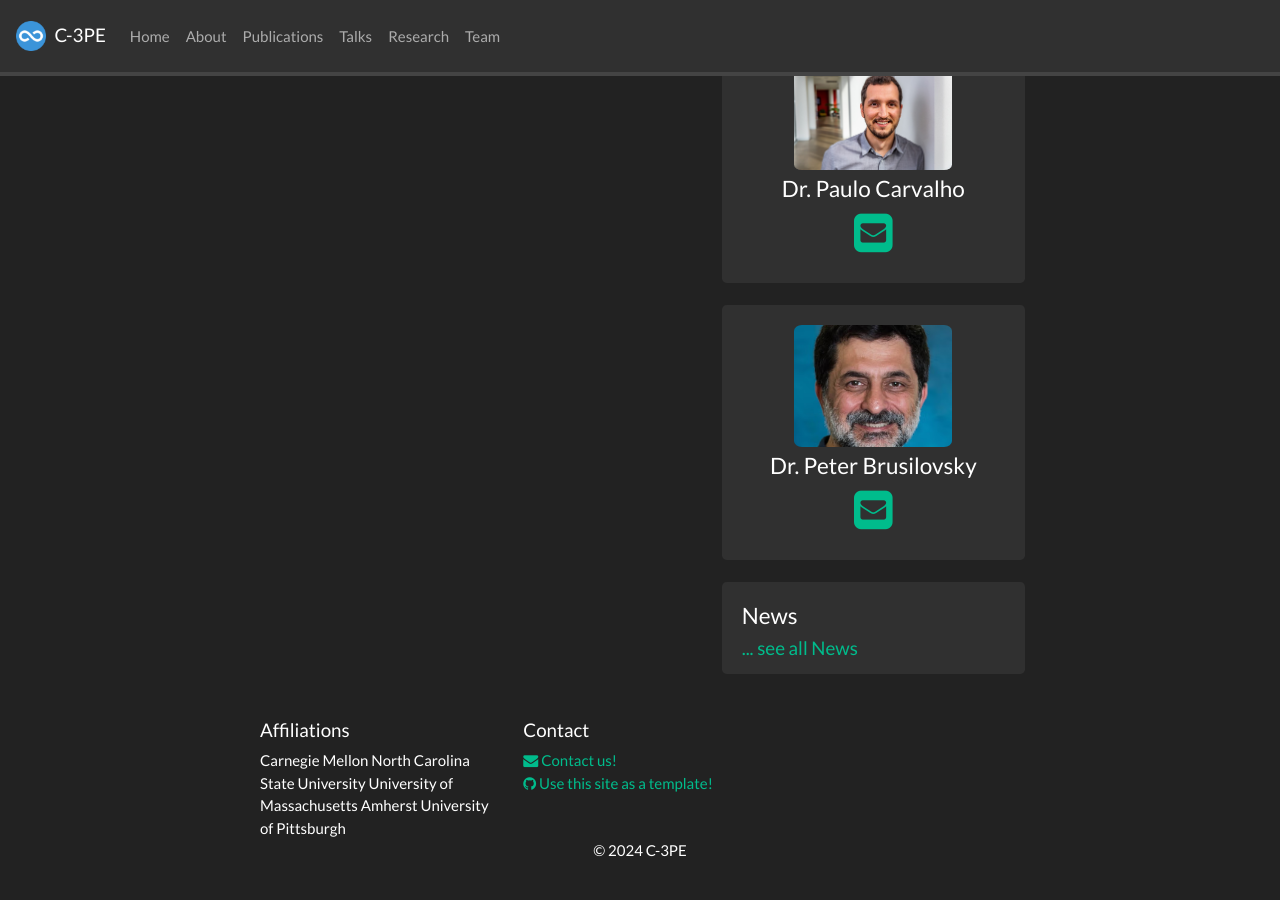
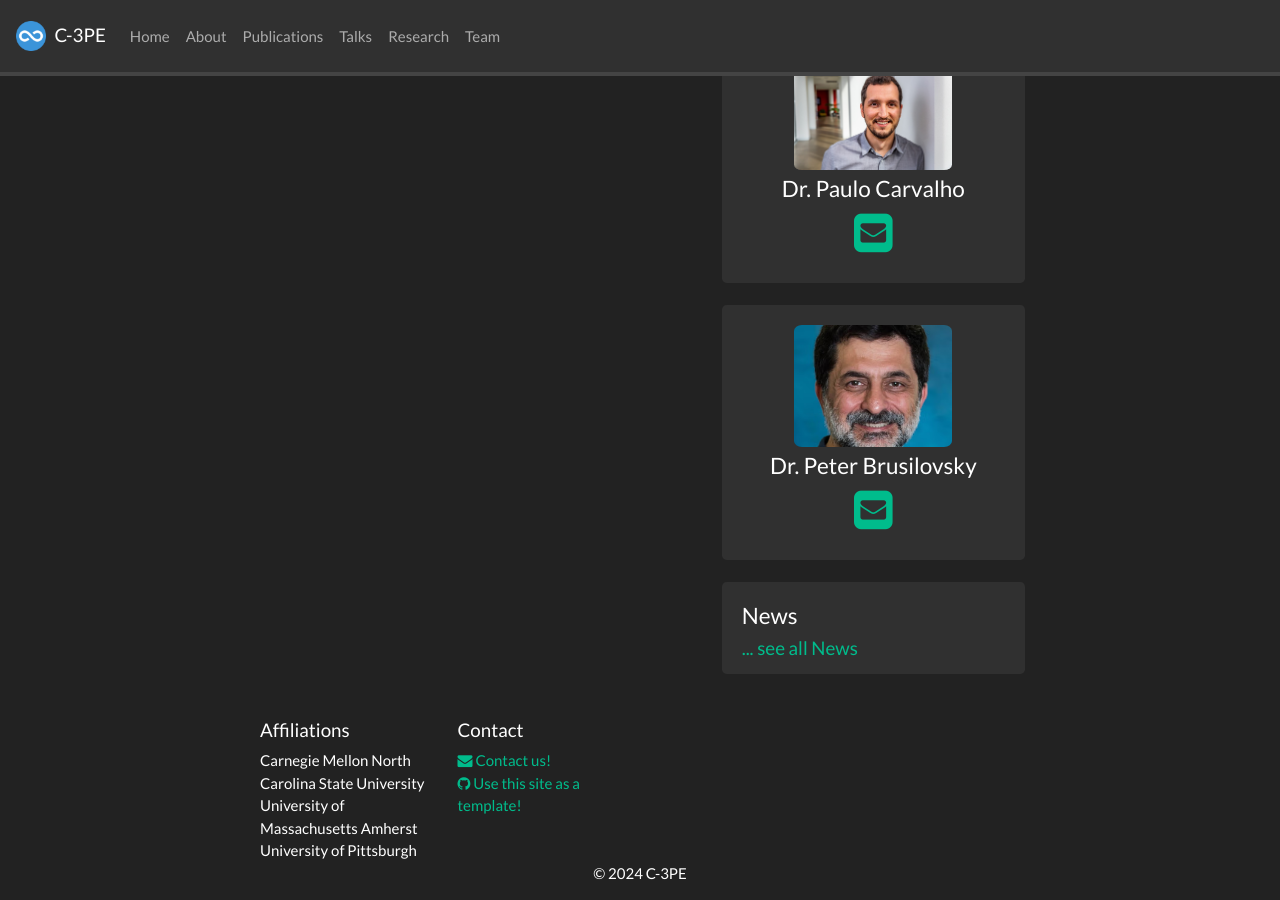
Before and after one commit to C-3PE/c-3pe.github.io, a Jekyll site: the page built from _pages/home.md, in a window 1280 px wide and 900 px high, scrolled down 667 px. Built offline with Jekyll 4.4.1, drawn with Linux system fonts in a browser that asks for light colours; nearby versions of some CDN libraries; a style sheet for code colours, icons or effects is not loaded; before the commit the page ends 1545 px from its top, so only the background shows below that.

Commit message:
Fix footer spacing

```diff
--- a/_includes/footer.html
+++ b/_includes/footer.html
@@ -3,7 +3,7 @@
 <div class="container-footer">
   <div class="panel-footer">
 	  <div class="row">
-		<div class="col-sm-4">
+		<div class="col-sm-3">
 		    <h5>Affiliations</h5>
 			{% assign affs = site.data.pi | map: "affiliation" | sort %}
             {% for aff in affs %}
@@ -11,7 +11,7 @@
 			{% endfor %}
 		</div>
 
-		<div class="col-sm-4">
+		<div class="col-sm-3">
 		    <h5>Contact</h5>
 			<a href="mailto:{{- site.data.pi | map: 'email' | join: ',' -}}" target="_blank"><i class="fa fa-envelope fa-1x"></i> Contact us!</a> <br/>
 			<a href="https://github.com/sbryngelson/academic-website-template"><i class="fa fa-github fa-1x"></i> Use this site as a template!</a>
```
